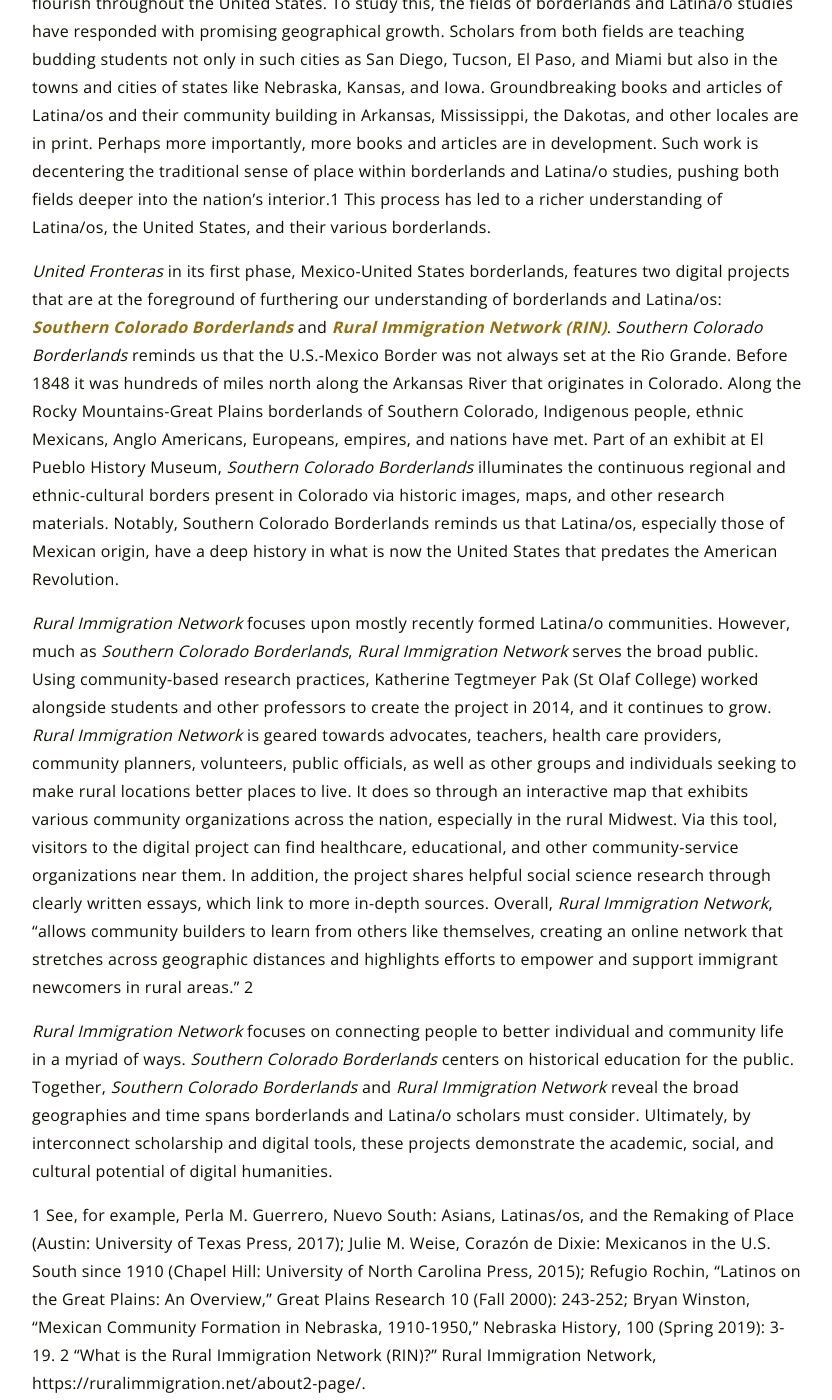
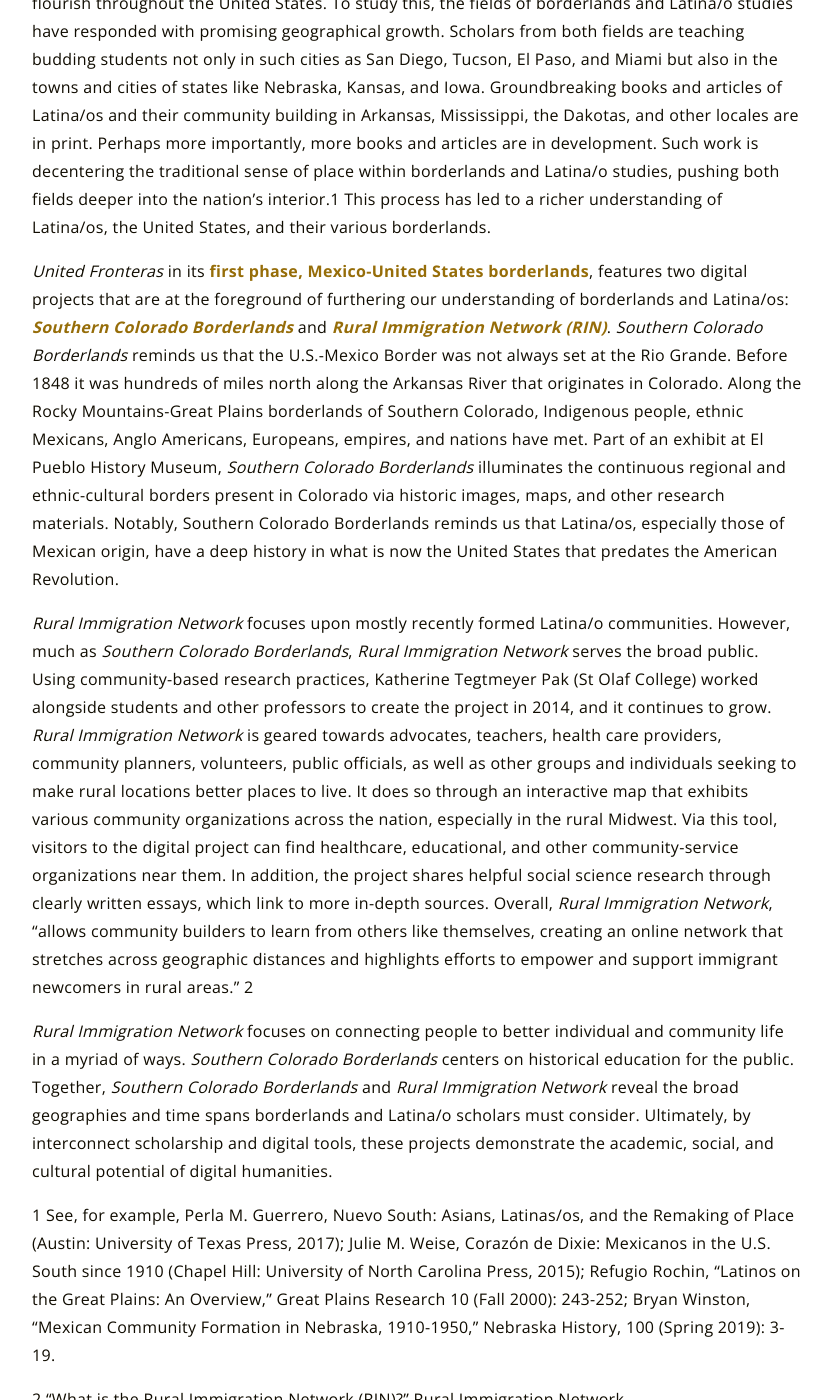
Before and after one commit to unitedfronteras/ufexhibicion_mexeua, a Jekyll site: the page built from _reflections/zapataj.md, in a window 1280 px wide and 1400 px high, scrolled down 357 px. Shown: the whole window, without its empty margins (223-1055 px from the left). Built offline with Jekyll 4.4.1, drawn with Linux system fonts in a browser that asks for light colours; part of the change alters nothing that is shown; some of the changed text lies outside the part shown.

```diff
--- a/_reflections/zapataj.md
+++ b/_reflections/zapataj.md
@@ -18,7 +18,7 @@ development. Such work is decentering the traditional sense of place within bord
 Latina/o studies, pushing both fields deeper into the nation’s interior.1 This process has led to a
 richer understanding of Latina/os, the United States, and their various borderlands.
 
-*United Fronteras* in its first phase, Mexico-United States borderlands, features two digital projects that are at the foreground of furthering our
+*United Fronteras* in its [first phase, Mexico-United States borderlands](https://unitedfronteras.github.io/ufexhibition_mexusa/), features two digital projects that are at the foreground of furthering our
 understanding of borderlands and Latina/os: [*Southern Colorado Borderlands*](https://unitedfronteras.github.io/ufexhibition_mexusa/united/obj099/) and [*Rural
 Immigration Network (RIN)*](https://unitedfronteras.github.io/ufexhibition_mexusa/united/obj098/). *Southern Colorado Borderlands* reminds us that the U.S.-Mexico
 Border was not always set at the Rio Grande. Before 1848 it was hundreds of miles north along
@@ -60,5 +60,6 @@ University of Texas Press, 2017); Julie M. Weise, Corazón de Dixie: Mexicanos i
 (Chapel Hill: University of North Carolina Press, 2015); Refugio Rochin, “Latinos on the Great Plains: An
 Overview,” Great Plains Research 10 (Fall 2000): 243-252; Bryan Winston, “Mexican Community Formation in
 Nebraska, 1910-1950,” Nebraska History, 100 (Spring 2019): 3-19.
+
 2 “What is the Rural Immigration Network (RIN)?” Rural Immigration Network,
 https://ruralimmigration.net/about2-page/.
```
